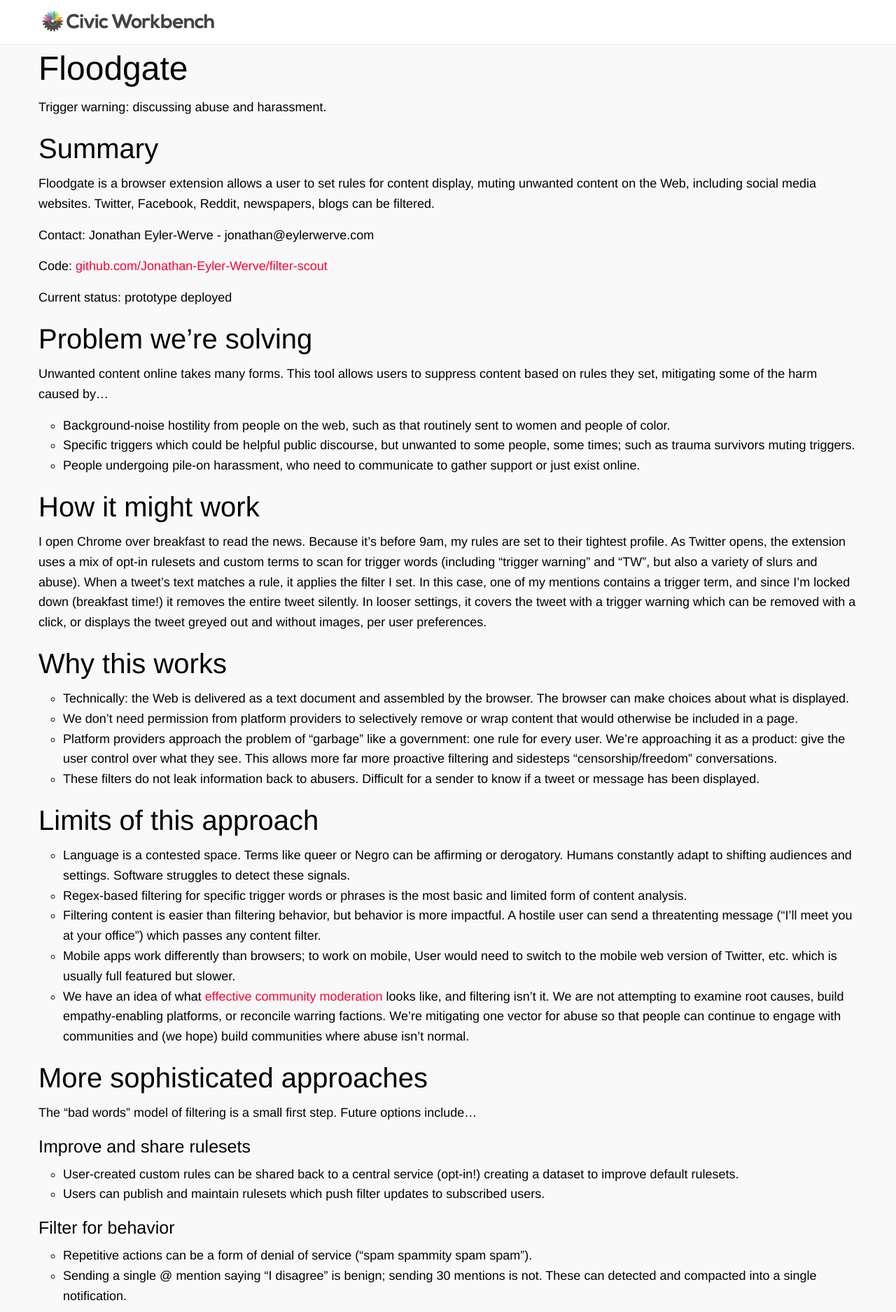
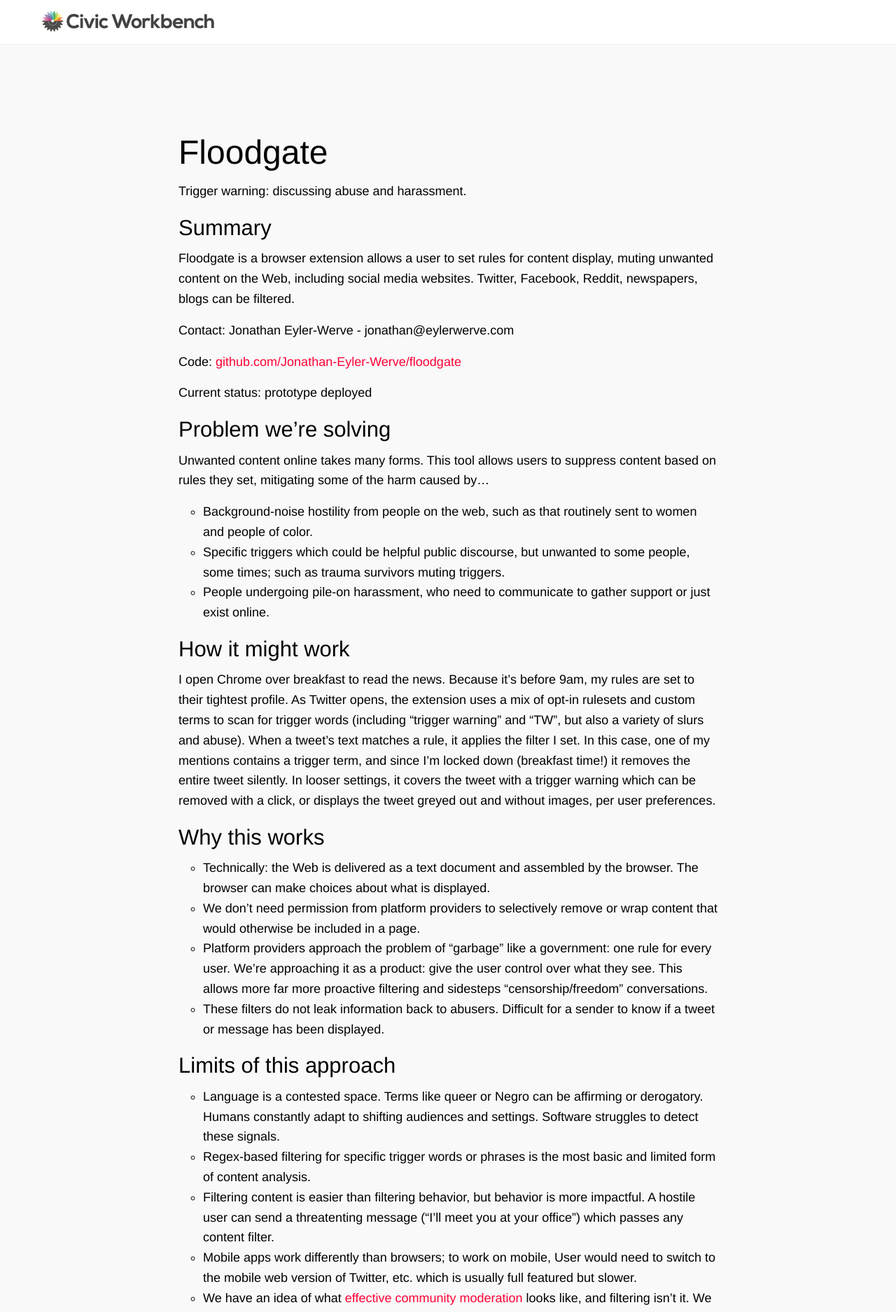
Before and after one commit to Jonathan-Eyler-Werve/jonathan-eyler-werve.github.io, a Jekyll site: the page built from pages/floodgate.html, in a window 1280 px wide. Shown: the top 1875 px of the page at 70% size. Built offline with Jekyll 4.4.1, drawn with Linux system fonts in a browser that asks for light colours; nearby versions of some CDN libraries; some web fonts are replaced.

Commit message:
Create floodgate page

```diff
--- a/_includes/floodgate-description.md
+++ b/_includes/floodgate-description.md
@@ -2,17 +2,17 @@
 
 Trigger warning: discussing abuse and harassment.
 
-## Summary
+### Summary
 
 Floodgate is a browser extension allows a user to set rules for content display, muting unwanted content on the Web, including social media websites. Twitter, Facebook, Reddit, newspapers, blogs can be filtered.
 
 Contact: Jonathan Eyler-Werve - jonathan@eylerwerve.com
 
-Code: [github.com/Jonathan-Eyler-Werve/filter-scout](https://github.com/Jonathan-Eyler-Werve/filter-scout)
+Code: [github.com/Jonathan-Eyler-Werve/floodgate](https://github.com/Jonathan-Eyler-Werve/floodgate)
 
 Current status: prototype deployed
 
-## Problem we're solving
+### Problem we're solving
 
 Unwanted content online takes many forms. This tool allows users to suppress content based on rules they set, mitigating some of the harm caused by...
 
@@ -20,18 +20,18 @@
 - Specific triggers which could be helpful public discourse, but unwanted to some people, some times; such as trauma survivors muting triggers.
 - People undergoing pile-on harassment, who need to communicate to gather support or just exist online.
 
-## How it might work
+### How it might work
 
 I open Chrome over breakfast to read the news. Because it's before 9am, my rules are set to their tightest profile. As Twitter opens, the extension uses a mix of opt-in rulesets and custom terms to scan for trigger words (including "trigger warning" and "TW", but also a variety of slurs and abuse). When a tweet's text matches a rule, it applies the filter I set. In this case, one of my mentions contains a trigger term, and since I'm locked down (breakfast time!) it removes the entire tweet silently. In looser settings, it covers the tweet with a trigger warning which can be removed with a click, or displays the tweet greyed out and without images, per user preferences.
 
-## Why this works
+### Why this works
 
 - Technically: the Web is delivered as a text document and assembled by the browser. The browser can make choices about what is displayed.
 - We don't need permission from platform providers to selectively remove or wrap content that would otherwise be included in a page.
 - Platform providers approach the problem of "garbage" like a government: one rule for every user. We're approaching it as a product: give the user control over what they see. This allows more far more proactive filtering and sidesteps "censorship/freedom" conversations.
 - These filters do not leak information back to abusers. Difficult for a sender to know if a tweet or message has been displayed.
 
-## Limits of this approach
+### Limits of this approach
 
 - Language is a contested space. Terms like queer or Negro can be affirming or derogatory. Humans constantly adapt to shifting audiences and settings. Software struggles to detect these signals.
 - Regex-based filtering for specific trigger words or phrases is the most basic and limited form of content analysis.
@@ -39,33 +39,33 @@
 - Mobile apps work differently than browsers; to work on mobile, User would need to switch to the mobile web version of Twitter, etc. which is usually full featured but slower.
 - We have an idea of what [effective community moderation](https://coralproject.net/advice-for-the-accidental-community-manager/) looks like, and filtering isn't it. We are not attempting to examine root causes, build empathy-enabling platforms, or reconcile warring factions. We're mitigating one vector for abuse so that people can continue to engage with communities and (we hope) build communities where abuse isn't normal.
 
-## More sophisticated approaches
+### More sophisticated approaches
 
 The "bad words" model of filtering is a small first step. Future options include...
 
-#### Improve and share rulesets
+##### Improve and share rulesets
 
 - User-created custom rules can be shared back to a central service (opt-in!) creating a dataset to improve default rulesets.
 - Users can publish and maintain rulesets which push filter updates to subscribed users.
 
-#### Filter for behavior
+##### Filter for behavior
 
 - Repetitive actions can be a form of denial of service ("spam spammity spam spam").
 - Sending a single @ mention saying "I disagree" is benign; sending 30 mentions is not. These can detected and compacted into a single notification.
 
-#### Enable machine learning
+##### Enable machine learning
 
 - In the course of using the tool, a swarm of users can report data (opt-in!) to a central service on the content that correctly activates triggers, false positives and false negatives, allowing for error detection and refinement.
 - Hardcore hate speech is deeply weird, using atypical spelling and word choice. This creates language patterns that are detectable at scale with more sophistication than simple "bad word" analysis. Garbage pits like Voat.co create easily scraped "positive" corpus to compare against "negatives" provided by well-moderated forums.
 
-#### Understand identity and reputation.
+##### Understand identity and reputation.
 
 - Platforms with persistent identities can be observed by a service, which provides reputation scores. Reputation scores allow historic content and behavior to trigger filter rules.
 - A user account which is less than a week old can be treated differently than one with 1000+ followers.
 - A swarm of extension users can report back to a central service (opt-in!) about which user accounts publish content which activates triggers, allowing users access to a (per topic) reputation score for the user.
 - Care must be taken to defend against hijacking of reputation systems. A variety of counter strategies exist, and can be anchored by human moderators.
 
-#### Contributor mode
+##### Contributor mode
 
 - Users who are not content-filtering for a topic can flag this content on behalf of others. Communities with similar reading habits can support each other.
 - Cataloging and reporting online abuse may provide a positive outlet to a negative event: by flagging a user or page, it might minimize the relationship with the abuser and recenter the relationship with friends and allies.
--- a/assets/css/app.sass
+++ b/assets/css/app.sass
@@ -198,8 +198,7 @@
   color: lighten($color-secondary, 25%)
   transition: color $fast
 
-
-.main
+// .main
 
 .main__headline
   padding-left: 80px
@@ -209,11 +208,18 @@
 
 .main__cta
   margin-top: 30px
+  margin-bottom: 20px
 
 .main__demo-img
-  margin-top: 60px
+  margin-top: 100px
 
+// .docs
 
+.docs
+  margin-top: 120px
+  margin-bottom: 120px
+
+// .list
 
 .list__item h2
   margin-top: 10px
--- a/index.html
+++ b/index.html
@@ -13,8 +13,8 @@
         {% include cta--install-floodgate.html %}
         <!-- <br/><a href="/filterscout">Learn more about Floodgate.</a> -->
       </div>
+      <p><a href="/floodgate">Learn more about Floodgate</a></p>
 
-      </p>
     </div>
   </div>
 
--- a/page2.html
+++ /dev/null
@@ -1,6 +0,0 @@
----
-layout: default
-title: Page2
----
-
-<h1>This is Page2.</h1>
--- a/page3.html
+++ /dev/null
@@ -1,6 +0,0 @@
----
-layout: default
-title: Page3
----
-
-<h1>This is Page3.</h1>
--- /dev/null
+++ b/pages/floodgate.html
@@ -0,0 +1,21 @@
+---
+
+layout: default
+title: Floodgate
+permalink: /floodgate/
+redirect_from: /filterscout/
+
+---
+
+<div class="row">
+  <div class="small-12 medium-8 medium-push-2 columns">
+    <div class="docs">
+        {% capture item %}{% include floodgate-description.md %}{% endcapture %}
+        {{ item | markdownify }}
+      </div>
+
+      </p>
+    </div>
+  </div>
+
+</div>
```
Also changed, not shown: filterscout.html (deleted, +0 -11 lines), 2 other files.
